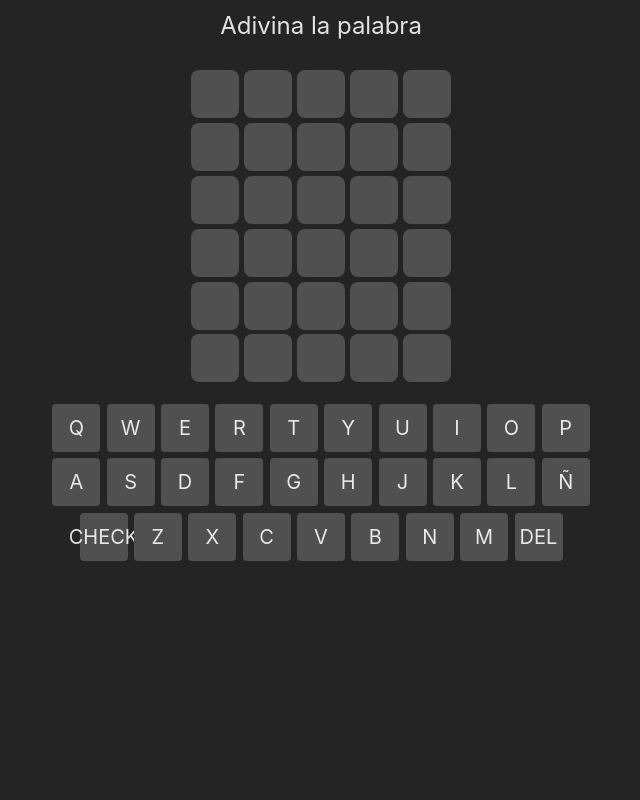
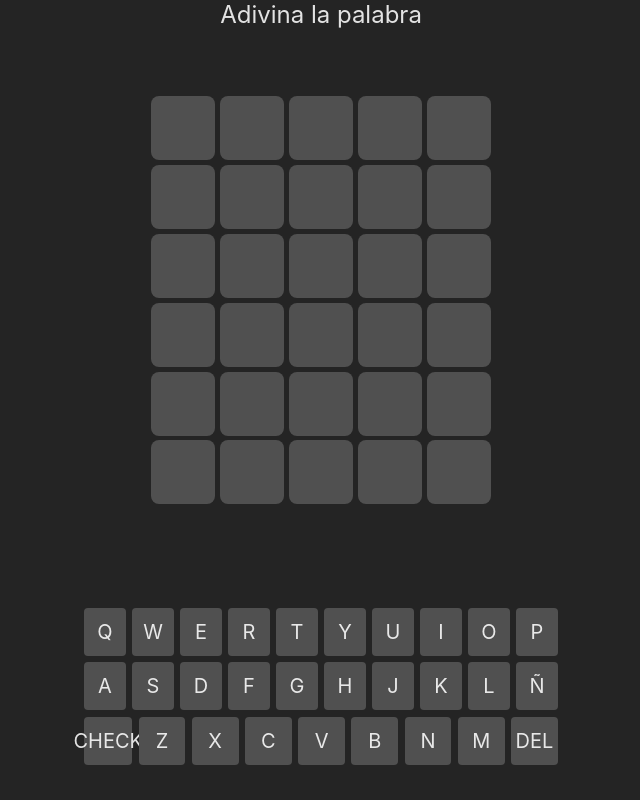
Before and after one commit to PabloCaballero1295/words-game, a React (Vite) app: page / in a window 1280 px wide. Shown: the whole page, without its empty margins (319-959 px from the left). Built offline with nearby package versions, Linux system fonts and the light colour scheme.

Commit message:
Added game end message

```diff
--- a/src/components/Cell/Cell.module.css
+++ b/src/components/Cell/Cell.module.css
@@ -1,14 +1,14 @@
 .cell {
   display: flex;
-  width: 3em;
-  height: 3em;
+  width: 4em;
+  height: 4em;
   background-color: rgb(80, 80, 80);
   margin: 0.15em;
   border-radius: 0.5em;
 }
 
 .cell_value {
-  font-size: 1.5em;
+  font-size: 1.75em;
   margin: auto;
   font-weight: bold;
   text-align: center;
--- /dev/null
+++ b/src/components/GameMessage/GameMessage.module.css
@@ -0,0 +1,27 @@
+.wrapper {
+  display: flex;
+  flex-direction: column;
+  justify-content: center;
+  margin: 0.5em 0;
+  padding: 0.5em;
+  text-align: center;
+  border-radius: 1em;
+}
+
+.victory {
+  background-color: green;
+}
+
+.lose {
+  background-color: red;
+}
+
+.title {
+  font-size: 1.3em;
+}
+
+.solution {
+  font-size: 1.3em;
+  text-transform: uppercase;
+  font-weight: bold;
+}
--- /dev/null
+++ b/src/components/GameMessage/GameMessage.tsx
@@ -0,0 +1,28 @@
+import styles from "./GameMessage.module.css"
+
+interface GameMessageProps {
+  victory: boolean
+  solution: string
+}
+
+export const GameMessage = ({ victory, solution }: GameMessageProps) => {
+  if (victory) {
+    return (
+      <div className={`${styles.wrapper} ${styles.victory}`}>
+        <div className={styles.title}>Victoria</div>
+        <div>
+          Solución: <span className={styles.solution}>{solution}</span>
+        </div>
+      </div>
+    )
+  } else {
+    return (
+      <div className={`${styles.wrapper} ${styles.lose}`}>
+        <div className={styles.title}>DERROTA</div>
+        <div>
+          Solución: <span className={styles.solution}>{solution}</span>
+        </div>
+      </div>
+    )
+  }
+}
--- a/src/components/Keyboard/Keyboard.tsx
+++ b/src/components/Keyboard/Keyboard.tsx
@@ -7,11 +7,15 @@ const row_3 = ["check", "z", "x", "c", "v", "b", "n", "m", "del"]
 
 interface KeyboardProps {
   wrongChar: string[]
+  correctChar: string[]
+  possibleChar: string[]
   handleKeyboardButton: (value: string) => void
 }
 
 export const Keyboard = ({
   wrongChar,
+  correctChar,
+  possibleChar,
   handleKeyboardButton,
 }: KeyboardProps) => {
   return (
@@ -19,7 +23,9 @@ export const Keyboard = ({
       <div className={styles.keyboard_row}>
         {row_1.map((letter, i) => (
           <KeyboardButton
+            correct={correctChar.includes(letter) ? true : false}
             enabled={!wrongChar.includes(letter) ? true : false}
+            possible={possibleChar.includes(letter) ? true : false}
             handleKeyboardButton={handleKeyboardButton}
             key={i}
             value={letter}
@@ -29,7 +35,9 @@ export const Keyboard = ({
       <div className={styles.keyboard_row}>
         {row_2.map((letter, i) => (
           <KeyboardButton
+            correct={correctChar.includes(letter) ? true : false}
             enabled={!wrongChar.includes(letter) ? true : false}
+            possible={possibleChar.includes(letter) ? true : false}
             handleKeyboardButton={handleKeyboardButton}
             key={i}
             value={letter}
@@ -39,7 +47,9 @@ export const Keyboard = ({
       <div className={styles.keyboard_row}>
         {row_3.map((letter, i) => (
           <KeyboardButton
+            correct={correctChar.includes(letter) ? true : false}
             enabled={!wrongChar.includes(letter) ? true : false}
+            possible={possibleChar.includes(letter) ? true : false}
             handleKeyboardButton={handleKeyboardButton}
             key={i}
             value={letter}
--- a/src/components/KeyboardButton/KeyboardButton.module.css
+++ b/src/components/KeyboardButton/KeyboardButton.module.css
@@ -15,6 +15,14 @@
   cursor: auto;
 }
 
+.correct_button {
+  background-color: green;
+}
+
+.possible_button {
+  background-color: orange;
+}
+
 .button_value {
   font-size: 1.25em;
   text-transform: uppercase;
--- a/src/components/KeyboardButton/KeyboardButton.tsx
+++ b/src/components/KeyboardButton/KeyboardButton.tsx
@@ -2,6 +2,8 @@ import styles from "./KeyboardButton.module.css"
 
 interface KeyboardButtonProps {
   value: string
+  correct: boolean
+  possible: boolean
   enabled: boolean
   handleKeyboardButton: (value: string) => void
 }
@@ -9,6 +11,8 @@ interface KeyboardButtonProps {
 export const KeyboardButton = ({
   value,
   enabled,
+  correct,
+  possible,
   handleKeyboardButton,
 }: KeyboardButtonProps) => {
   const getStyle = () => {
@@ -16,6 +20,10 @@ export const KeyboardButton = ({
 
     if (!enabled) {
       style += ` ${styles.disabled_button}`
+    } else if (correct) {
+      style += ` ${styles.correct_button}`
+    } else if (possible) {
+      style += ` ${styles.possible_button}`
     }
 
     return style
--- a/src/components/MainPage/MainPage.module.css
+++ b/src/components/MainPage/MainPage.module.css
@@ -5,8 +5,12 @@
 }
 
 .wrapper {
+  width: 100%;
+  max-width: 30em;
+  display: flex;
+  flex-direction: column;
+  height: 100vh;
   margin: auto;
-  width: fit-content;
 }
 
 .words_grid {
@@ -19,3 +23,21 @@
 .words_row {
   display: flex;
 }
+
+.new_game_button {
+  background-color: rgb(80, 80, 80);
+  border: none;
+  cursor: pointer;
+  border-radius: 0.5em;
+  padding: 1em 2em;
+}
+
+.game_options {
+  display: flex;
+  justify-content: center;
+}
+
+.keyboard_wrapper {
+  margin-top: auto;
+  margin-bottom: 2em;
+}
--- a/src/components/MainPage/MainPage.tsx
+++ b/src/components/MainPage/MainPage.tsx
@@ -4,6 +4,7 @@ import { getFiveLetterWord } from "../../utils/words"
 import styles from "./MainPage.module.css"
 import { Keyboard } from "../Keyboard/Keyboard"
 import { useState } from "react"
+import { GameMessage } from "../GameMessage/GameMessage"
 
 type CellState = {
   value: string
@@ -24,6 +25,8 @@ const createGrid = (n_rows: number, word_size: number) => {
 export const MainPage = () => {
   const [solution, setSolution] = useState(getFiveLetterWord())
   const [wrongChar, setWrongChar] = useState<string[]>([])
+  const [correctChar, setCorrectChar] = useState<string[]>([])
+  const [possibleChar, setPossibleChar] = useState<string[]>([])
   const [gameOver, setGameOver] = useState(false)
   const [win, setWin] = useState(false)
 
@@ -42,6 +45,8 @@ export const MainPage = () => {
     setActiveColumn(0)
     setActiveRow(0)
     setWrongChar([])
+    setCorrectChar([])
+    setPossibleChar([])
     setWin(false)
     setGameOver(false)
   }
@@ -90,7 +95,7 @@ export const MainPage = () => {
       if (gameOver || win) {
         return
       }
-      console.log("CHECKING")
+
       let word = ""
 
       const _tries = [...tries]
@@ -105,12 +110,22 @@ export const MainPage = () => {
             solution[i].toUpperCase()
           ) {
             _tries[activeRow][i].status = "correct"
+            setCorrectChar((prev) =>
+              !prev.includes(_tries[activeRow][i].value)
+                ? [...prev, _tries[activeRow][i].value]
+                : [...prev]
+            )
           } else if (
             solution
               .toUpperCase()
               .includes(_tries[activeRow][i].value.toUpperCase())
           ) {
             _tries[activeRow][i].status = "included"
+            setPossibleChar((prev) =>
+              !prev.includes(_tries[activeRow][i].value)
+                ? [...prev, _tries[activeRow][i].value]
+                : [...prev]
+            )
           } else {
             _tries[activeRow][i].status = "incorrect"
             setWrongChar((prev) =>
@@ -149,13 +164,23 @@ export const MainPage = () => {
           </div>
         ))}
       </div>
-      {win ? <div>VICTORIA</div> : null}
-      {!win && gameOver ? <div>DERROTA</div> : null}
-      {win || gameOver ? <button onClick={newGame}>New Game</button> : null}
-      <Keyboard
-        handleKeyboardButton={handleKeyboardButton}
-        wrongChar={wrongChar}
-      />
+
+      {(win || gameOver) && <GameMessage victory={win} solution={solution} />}
+      {(win || gameOver) && (
+        <div className={styles.game_options}>
+          <button className={styles.new_game_button} onClick={newGame}>
+            Nuevo juego
+          </button>
+        </div>
+      )}
+      <div className={styles.keyboard_wrapper}>
+        <Keyboard
+          handleKeyboardButton={handleKeyboardButton}
+          correctChar={correctChar}
+          wrongChar={wrongChar}
+          possibleChar={possibleChar}
+        />
+      </div>
     </div>
   )
 }
--- a/src/index.css
+++ b/src/index.css
@@ -1,7 +1,7 @@
 :root {
   font-family: Inter, system-ui, Avenir, Helvetica, Arial, sans-serif;
-  line-height: 1.5;
   font-weight: 400;
+  margin: 0;
 
   color-scheme: light dark;
   color: rgba(255, 255, 255, 0.87);
@@ -12,3 +12,10 @@
   -webkit-font-smoothing: antialiased;
   -moz-osx-font-smoothing: grayscale;
 }
+
+body {
+  margin: 0;
+  width: 100%;
+  padding: 0;
+  position: fixed;
+}
```
